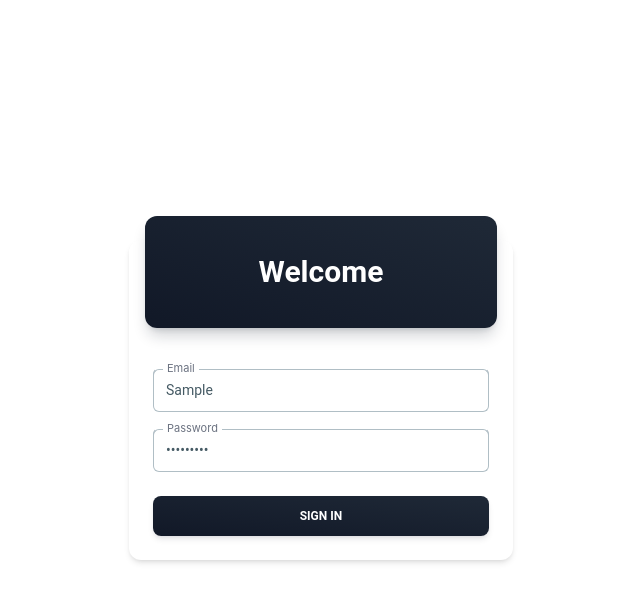
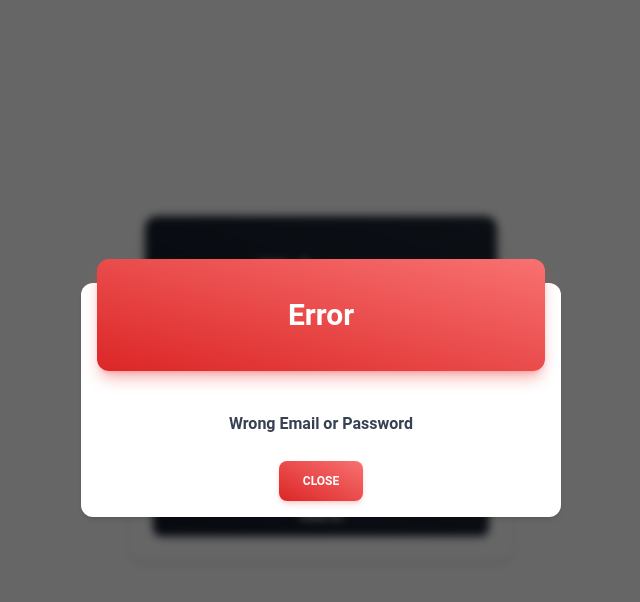
Before and after one commit to holp01/admin-dashboard, a React (Create React App) app: page /login in a window 1280 px wide. Both pictures are taken after typing "Sample", "Sample123" into the empty fields and a click on the button "SIGN IN". Shown: the top 602 px of the page, without its empty margins (319-959 px from the left). Built offline with nearby package versions, Linux system fonts and the light colour scheme; no server answers.

Commit message:
ErrorModal aswell as for login error

```diff
--- a/src/components/Login/Login.js
+++ b/src/components/Login/Login.js
@@ -16,11 +16,14 @@ import {
     CardFooter
 } from '@material-tailwind/react';
 
+import ErrorModal from '../shared/ErrorModal';
+
 function Login() {
     const { user, login: authLogin } = useAuth(); // Get user and authLogin at once
     const navigate = useNavigate();
     const [email, setEmail] = useState("");
     const [password, setPassword] = useState("");
+    const [loginError, setLoginError] = useState(null);
 
     if (user) {
         navigate('/dashboard');
@@ -41,6 +44,7 @@ function Login() {
         } catch (error) {
             console.error("Login error:", error.message);
             // TODO: Provide user feedback through an error message on the UI.
+            setLoginError("Wrong Email or Password");
         }
     }
 
@@ -68,6 +72,7 @@ function Login() {
                     </CardFooter>
                 </form>
             </Card>
+            <ErrorModal isOpen={loginError !== null} onClose={() => setLoginError(null)} errorMessage={loginError} />
         </div>
     );
 }
--- /dev/null
+++ b/src/components/shared/ErrorModal.js
@@ -0,0 +1,43 @@
+import React from 'react';
+import {
+    Button,
+    Dialog,
+    Card,
+    CardHeader,
+    CardBody,
+    Typography
+} from '@material-tailwind/react';
+
+function ErrorModal({ isOpen, onClose, errorMessage }) {
+    return (
+        <Dialog open={isOpen} handler={onClose} className="bg-transparent shadow-none">
+            <Card className="mx-auto w-full max-w-[30rem]">
+                <CardHeader
+                    variant="gradient"
+                    color="red" // Using red for errors
+                    className="mb-4 grid h-28 place-items-center"
+                >
+                    <Typography variant="h3" color="white">
+                        Error
+                    </Typography>
+                </CardHeader>
+                <CardBody className="flex flex-col gap-4 text-center">
+                    <Typography variant="h6" color="gray">
+                        {errorMessage}
+                    </Typography>
+                </CardBody>
+                <div className="flex justify-center pb-4">
+                    <Button
+                        variant="gradient"
+                        color="red"
+                        onClick={onClose}
+                    >
+                        Close
+                    </Button>
+                </div>
+            </Card>
+        </Dialog>
+    );
+}
+
+export default ErrorModal;
```
